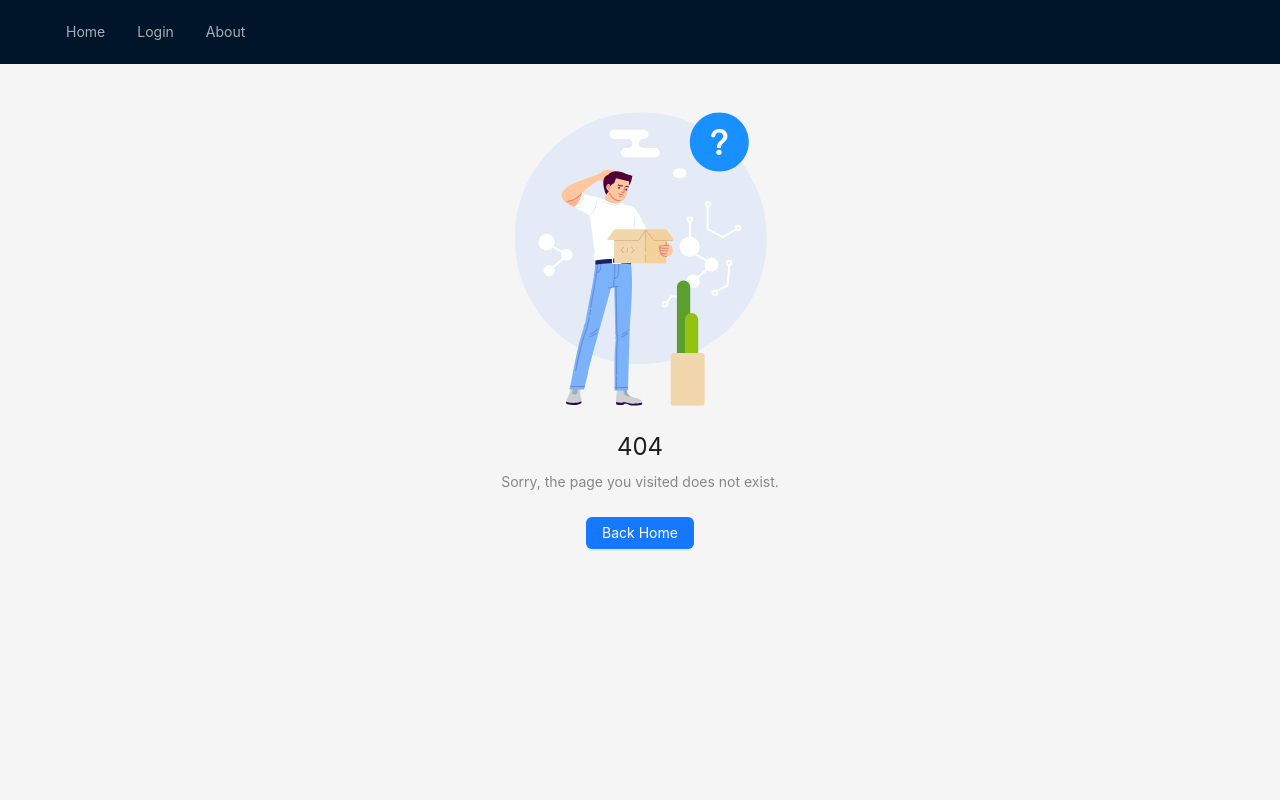
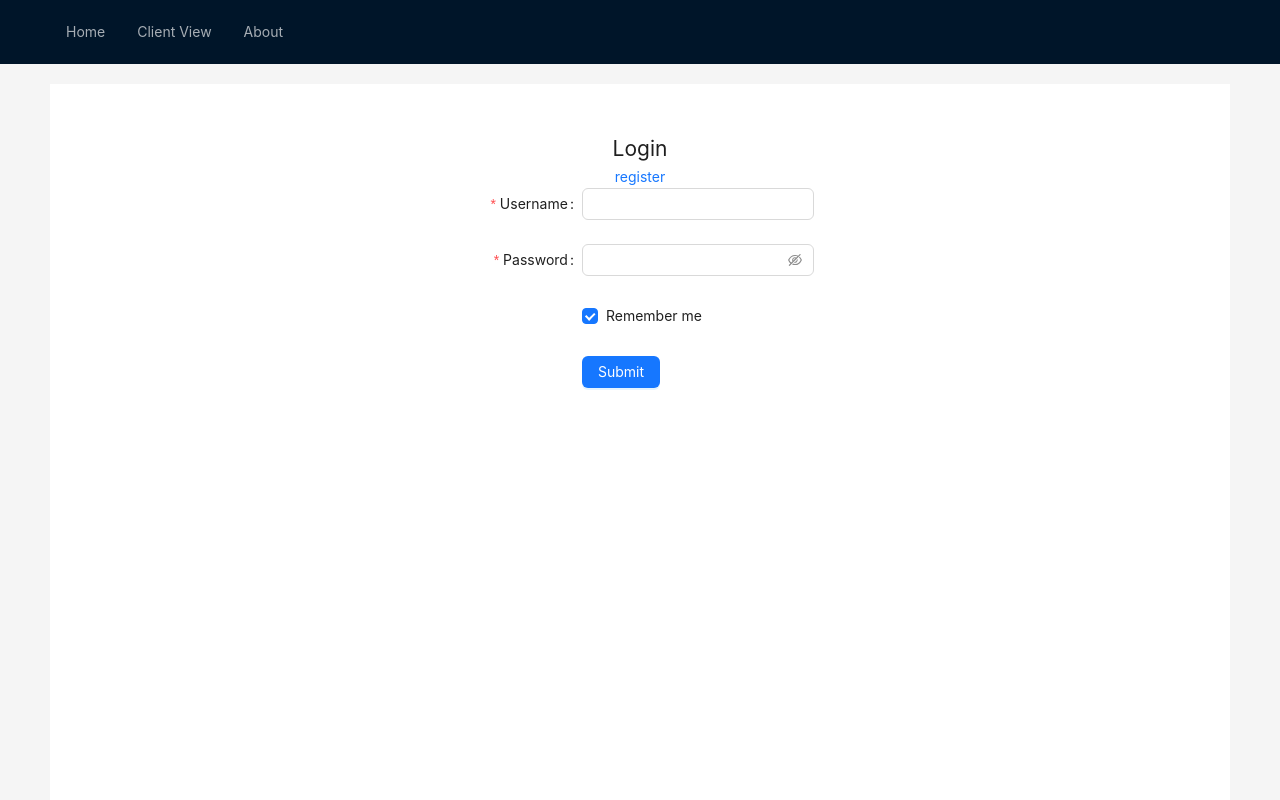
Before and after one commit to SEP490-G1/HealthEA_Frontend, a Vue app in the folder SEP490_HealthEA/: page /client/login in a window 1280 px wide. Before the commit this address had no page. Shown: the top 800 px of the page. Built offline with nearby package versions, Linux system fonts and the light colour scheme.

Commit message:
modified: header, index; create: layout, compoent Login

```diff
--- a/SEP490_HealthEA/src/components/WelcomeItem.vue
+++ /dev/null
@@ -1,86 +0,0 @@
-<template>
-  <div class="item">
-    <i>
-      <slot name="icon"></slot>
-    </i>
-    <div class="details">
-      <h3>
-        <slot name="heading"></slot>
-      </h3>
-      <slot></slot>
-    </div>
-  </div>
-</template>
-
-<style scoped>
-.item {
-  margin-top: 2rem;
-  display: flex;
-  position: relative;
-}
-
-.details {
-  flex: 1;
-  margin-left: 1rem;
-}
-
-i {
-  display: flex;
-  place-items: center;
-  place-content: center;
-  width: 32px;
-  height: 32px;
-  color: var(--color-text);
-}
-
-h3 {
-  font-size: 1.2rem;
-  font-weight: 500;
-  margin-bottom: 0.4rem;
-  color: var(--color-heading);
-}
-
-@media (min-width: 1024px) {
-  .item {
-    margin-top: 0;
-    padding: 0.4rem 0 1rem calc(var(--section-gap) / 2);
-  }
-
-  i {
-    top: calc(50% - 25px);
-    left: -26px;
-    position: absolute;
-    border: 1px solid var(--color-border);
-    background: var(--color-background);
-    border-radius: 8px;
-    width: 50px;
-    height: 50px;
-  }
-
-  .item:before {
-    content: ' ';
-    border-left: 1px solid var(--color-border);
-    position: absolute;
-    left: 0;
-    bottom: calc(50% + 25px);
-    height: calc(50% - 25px);
-  }
-
-  .item:after {
-    content: ' ';
-    border-left: 1px solid var(--color-border);
-    position: absolute;
-    left: 0;
-    top: calc(50% + 25px);
-    height: calc(50% - 25px);
-  }
-
-  .item:first-of-type:before {
-    display: none;
-  }
-
-  .item:last-of-type:after {
-    display: none;
-  }
-}
-</style>
--- /dev/null
+++ b/SEP490_HealthEA/src/components/common/TheFooter.vue
@@ -0,0 +1,7 @@
+<template lang="">
+  <a-layout-footer style="text-align: center"> Health EA 2024 Created by Group 1 </a-layout-footer>
+</template>
+<script>
+export default {}
+</script>
+<style lang=""></style>
--- a/SEP490_HealthEA/src/components/common/TheHeader.vue
+++ b/SEP490_HealthEA/src/components/common/TheHeader.vue
@@ -5,15 +5,10 @@
   <div>
     <a-layout-header class="header">
       <div class="logo" />
-      <a-menu
-        v-model:selectedKeys="selectedKeys1"
-        theme="dark"
-        mode="horizontal"
-        :style="{ lineHeight: '64px' }"
-      >
+      <a-menu theme="dark" mode="horizontal" :style="{ lineHeight: '64px' }">
         <a-menu-item key="1"><RouterLink to="/">Home</RouterLink></a-menu-item>
-        <a-menu-item key="2"><RouterLink to="/Login">Login</RouterLink></a-menu-item>
-        <a-menu-item key="3"><RouterLink to="/About">About</RouterLink></a-menu-item>
+        <a-menu-item key="2"><RouterLink to="/client/login">Client View</RouterLink></a-menu-item>
+        <a-menu-item key="3"><RouterLink to="/about">About</RouterLink></a-menu-item>
       </a-menu>
     </a-layout-header>
   </div>
--- /dev/null
+++ b/SEP490_HealthEA/src/components/layout/ContentFooter.vue
@@ -0,0 +1,22 @@
+<script setup>
+import TheFooter from '@/components/common/TheFooter'
+</script>
+<template lang="">
+  <a-layout-content style="padding: 0 50px">
+    <div class="layout">
+      <slot></slot>
+    </div>
+  </a-layout-content>
+  <TheFooter />
+</template>
+<script>
+export default {}
+</script>
+<style scoped>
+.layout {
+  margin-top: 20px;
+  background-color: #fff;
+  padding: 24px;
+  min-height: 100vh;
+}
+</style>
--- /dev/null
+++ b/SEP490_HealthEA/src/components/login/LoginFrom.vue
@@ -0,0 +1,74 @@
+<template lang="">
+  <div class="container">
+    <h1>Login</h1>
+    <RouterLink to="register">register</RouterLink>
+    <div>
+      <a-form
+        :model="formState"
+        name="basic"
+        :label-col="{ span: 8 }"
+        :wrapper-col="{ span: 16 }"
+        autocomplete="off"
+        @finish="onFinish"
+        @finishFailed="onFinishFailed"
+      >
+        <a-form-item
+          label="Username"
+          name="username"
+          :rules="[{ required: true, message: 'Please input your username!' }]"
+        >
+          <a-input v-model:value="this.formState.username" />
+        </a-form-item>
+
+        <a-form-item
+          label="Password"
+          name="password"
+          :rules="[{ required: true, message: 'Please input your password!' }]"
+        >
+          <a-input-password v-model:value="this.formState.password" />
+        </a-form-item>
+
+        <a-form-item name="remember" :wrapper-col="{ offset: 8, span: 16 }">
+          <a-checkbox v-model:checked="this.formState.remember">Remember me</a-checkbox>
+        </a-form-item>
+
+        <a-form-item :wrapper-col="{ offset: 8, span: 16 }">
+          <a-button type="primary" html-type="submit">Submit</a-button>
+        </a-form-item>
+      </a-form>
+    </div>
+  </div>
+</template>
+<script>
+import { reactive } from 'vue'
+export default {
+  setup() {},
+  data() {
+    return {
+      // Tạo 1 reactive state có thuộc tính username pasword remember
+      formState: reactive({
+        username: '',
+        password: '',
+        remember: true
+      })
+    }
+  },
+  methods: {
+    onFinish: (values) => {
+      console.log('Success:', values)
+      console.log('formState:', this.formState)
+    },
+    onFinishFailed: (errorInfo) => {
+      console.log('Failed:', errorInfo)
+    }
+  }
+}
+</script>
+<style scope>
+.container {
+  display: flex;
+  align-items: center;
+  justify-content: center;
+  flex-direction: column;
+}
+</style>
--- a/SEP490_HealthEA/src/views/LoginView.vue
+++ b/SEP490_HealthEA/src/components/login/RegisterFrom.vue
@@ -1,5 +1,6 @@
 <template lang="">
-  <div>This is Login View</div>
+  <RouterLink to="login">Login now</RouterLink>
+  <div>This is register from</div>
 </template>
 <script>
 export default {}
--- a/SEP490_HealthEA/src/router/index.js
+++ b/SEP490_HealthEA/src/router/index.js
@@ -1,9 +1,11 @@
 import { createRouter, createWebHistory } from 'vue-router'
-import HomeView from '../views/HomeView.vue'
-import LoginView from '../views/LoginView.vue'
+import HomeView from '@/views/HomeView.vue'
 import FeatureOne from '@/views/home/FeatureOne'
 import FeatureTwo from '@/views/home/FeatureTwo'
-import PageNotFound from '@/views/NotFoundView.vue'
+import PageNotFound from '@/views/common/NotFoundView'
+import ClientView from '@/views/ClientView'
+import LoginFrom from '@/components/login/LoginFrom'
+import RegisterFrom from '@/components/login/RegisterFrom'
 const router = createRouter({
   history: createWebHistory(import.meta.env.BASE_URL),
   routes: [
@@ -23,9 +25,19 @@
       ]
     },
     {
-      path: '/Login',
-      name: 'Login',
-      component: LoginView
+      path: '/client',
+      name: 'client',
+      component: ClientView,
+      children: [
+        {
+          path: 'login',
+          component: LoginFrom
+        },
+        {
+          path: 'register',
+          component: RegisterFrom
+        }
+      ]
     },
 
     {
--- /dev/null
+++ b/SEP490_HealthEA/src/views/ClientView.vue
@@ -0,0 +1,14 @@
+<script setup>
+import ContentFooter from '@/components/layout/ContentFooter'
+</script>
+<template lang="">
+  <ContentFooter>
+    <a-layout-content :style="{ margin: '24px 16px 0', overflow: 'initial' }">
+      <RouterView />
+    </a-layout-content>
+  </ContentFooter>
+</template>
+<script>
+export default {}
+</script>
+<style scoped></style>
```
Also changed, not shown: SEP490_HealthEA/src/components/TheWelcome.vue (deleted, +0 -88 lines), SEP490_HealthEA/src/views/common/NotFoundView.vue (renamed from SEP490_HealthEA/src/views/NotFoundView.vue).
